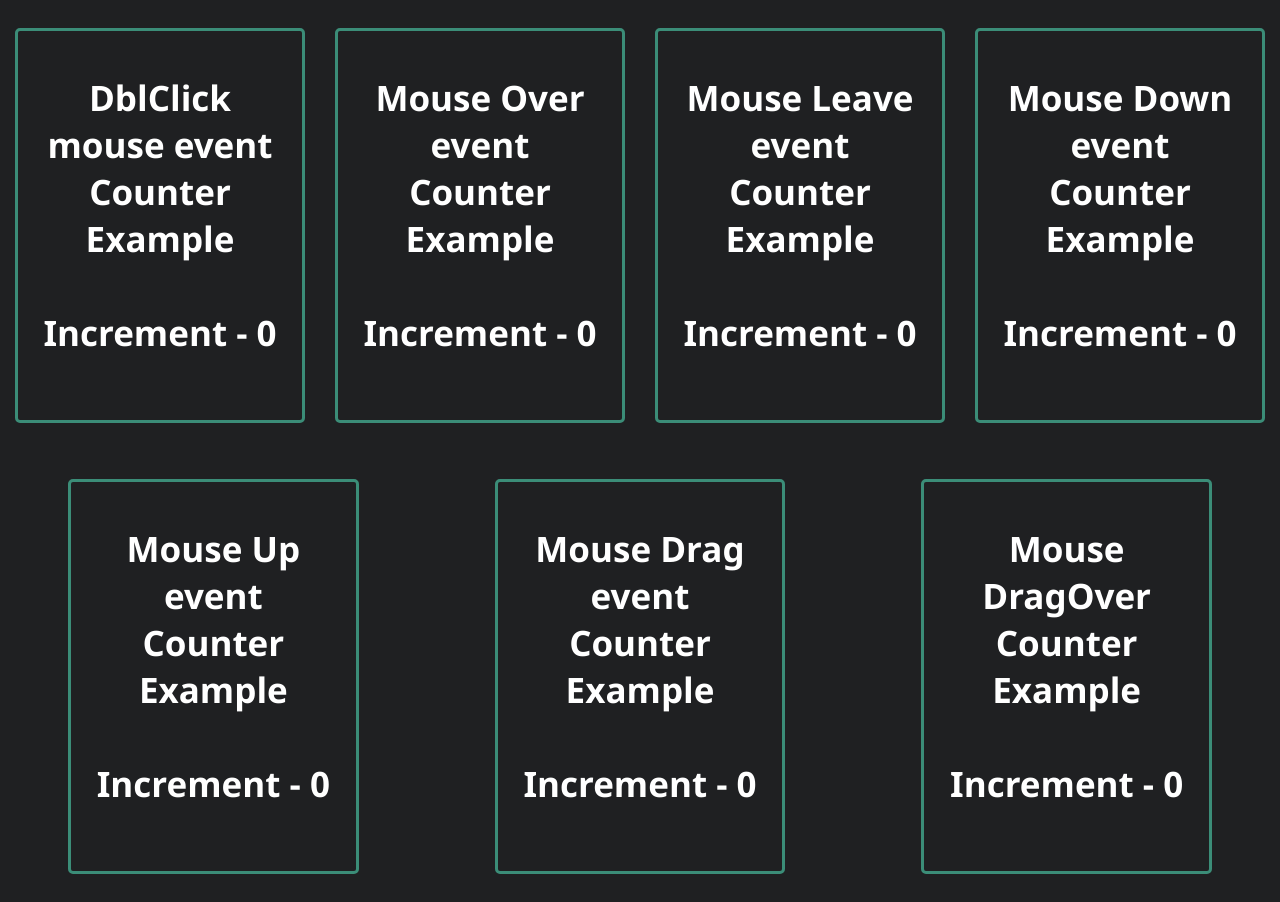
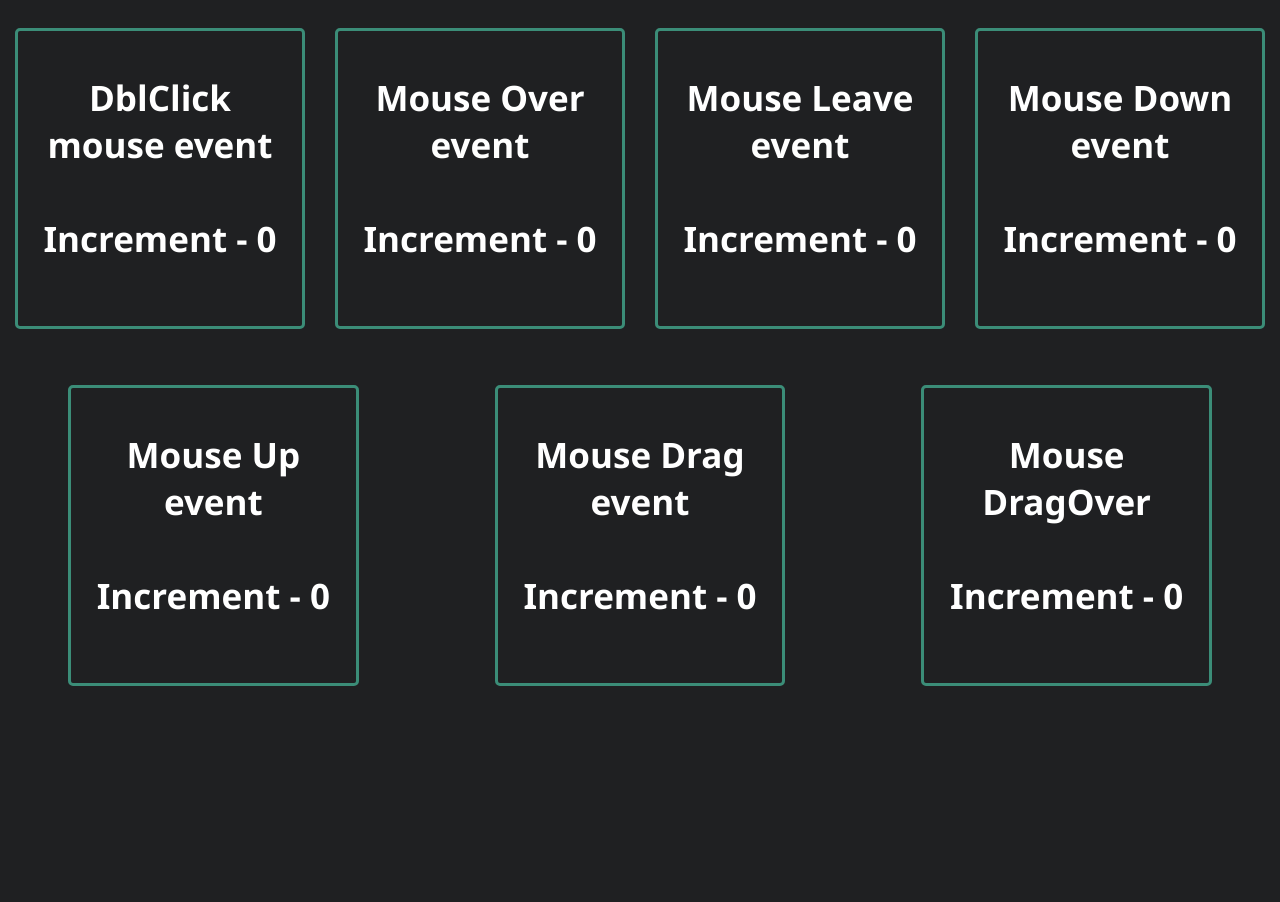
Before and after one commit to kumaruidivloper/Angular-Course, an Angular app: page / in a window 1280 px wide. After the commit the page ends 800 px from the top, so only its background shows below. Built offline with nearby package versions, Linux system fonts and the light colour scheme.

Commit message:
small update

```diff
--- a/src/app/app.html
+++ b/src/app/app.html
@@ -1,48 +1,48 @@
 <div class="wrapper">
   <div class="container">
-  <h1>DblClick mouse event Counter Example</h1>
+  <h1>DblClick mouse event</h1>
   <div class="btn-container">
     <h1 (dblclick)="incrDbl()">Increment - {{counterDbl}}</h1>
   </div>
 </div>
 
 <div class="container">
-  <h1>Mouse Over event Counter Example</h1>
+  <h1>Mouse Over event</h1>
   <div class="btn-container">
     <h1 (mouseover)="incrMouseOver()">Increment - {{counterMouseOver}}</h1>
   </div>
 </div>
 
 <div class="container">
-  <h1>Mouse Leave event Counter Example</h1>
+  <h1>Mouse Leave event</h1>
   <div class="btn-container">
     <h1 (mouseleave)="incrMouseLeave()">Increment - {{counterMouseLeave}}</h1>
   </div>
 </div>
 
 <div class="container">
-  <h1>Mouse Down event Counter Example</h1>
+  <h1>Mouse Down event</h1>
   <div class="btn-container">
     <h1 (mousedown)="incrMouseDown()">Increment - {{counterMouseDown}}</h1>
   </div>
 </div>
 
 <div class="container">
-  <h1>Mouse Up event Counter Example</h1>
+  <h1>Mouse Up event</h1>
   <div class="btn-container">
     <h1 (mouseup)="incrMouseUp()">Increment - {{counterMouseUp}}</h1>
   </div>
 </div>
 
 <div class="container">
-  <h1>Mouse Drag event Counter Example</h1>
+  <h1>Mouse Drag event</h1>
   <div class="btn-container">
     <h1 (drag)="incrMouseDrag()">Increment - {{counterMouseDrag}}</h1>
   </div>
 </div>
 
 <div class="container">
-  <h1>Mouse DragOver Counter Example</h1>
+  <h1>Mouse DragOver</h1>
   <div class="btn-container">
     <h1 (dragover)="incrMouseDragOver()">Increment - {{counterDragOver}}</h1>
   </div>
```
